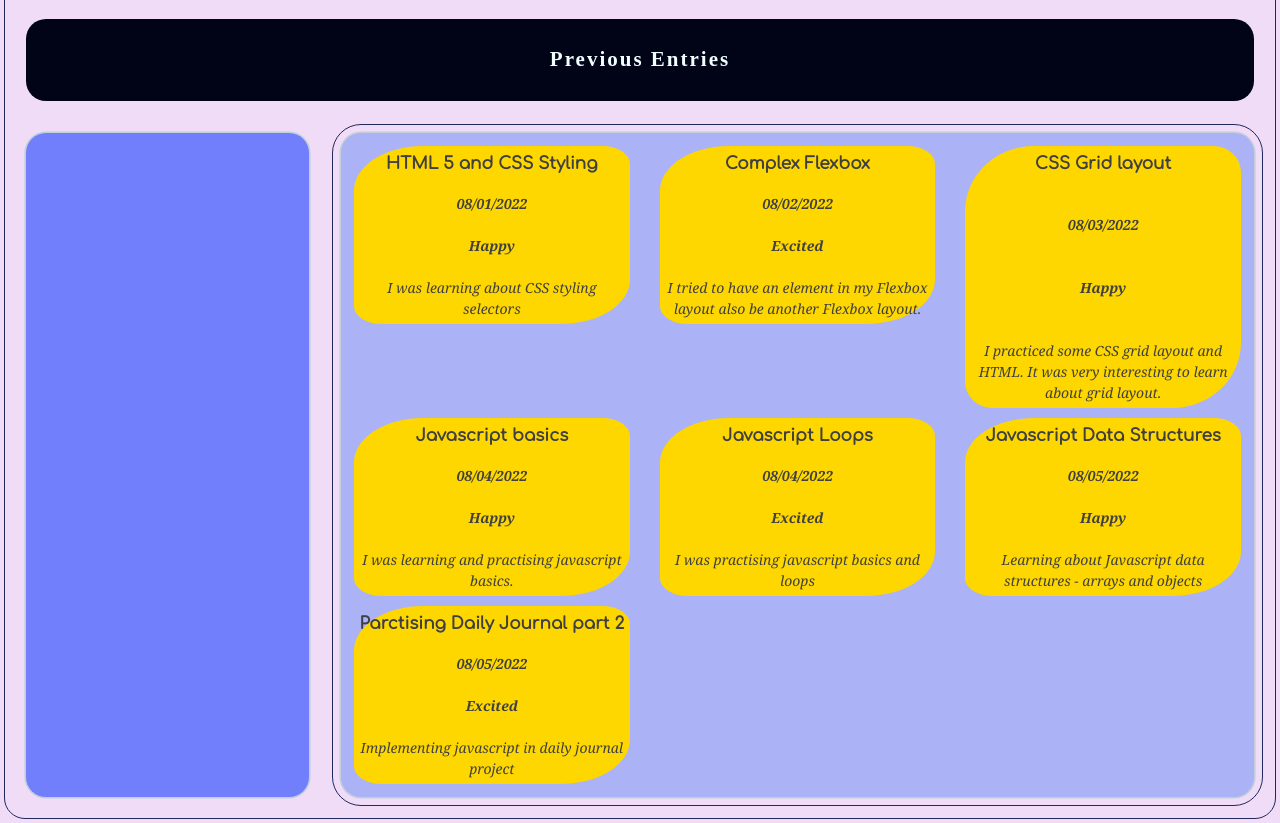
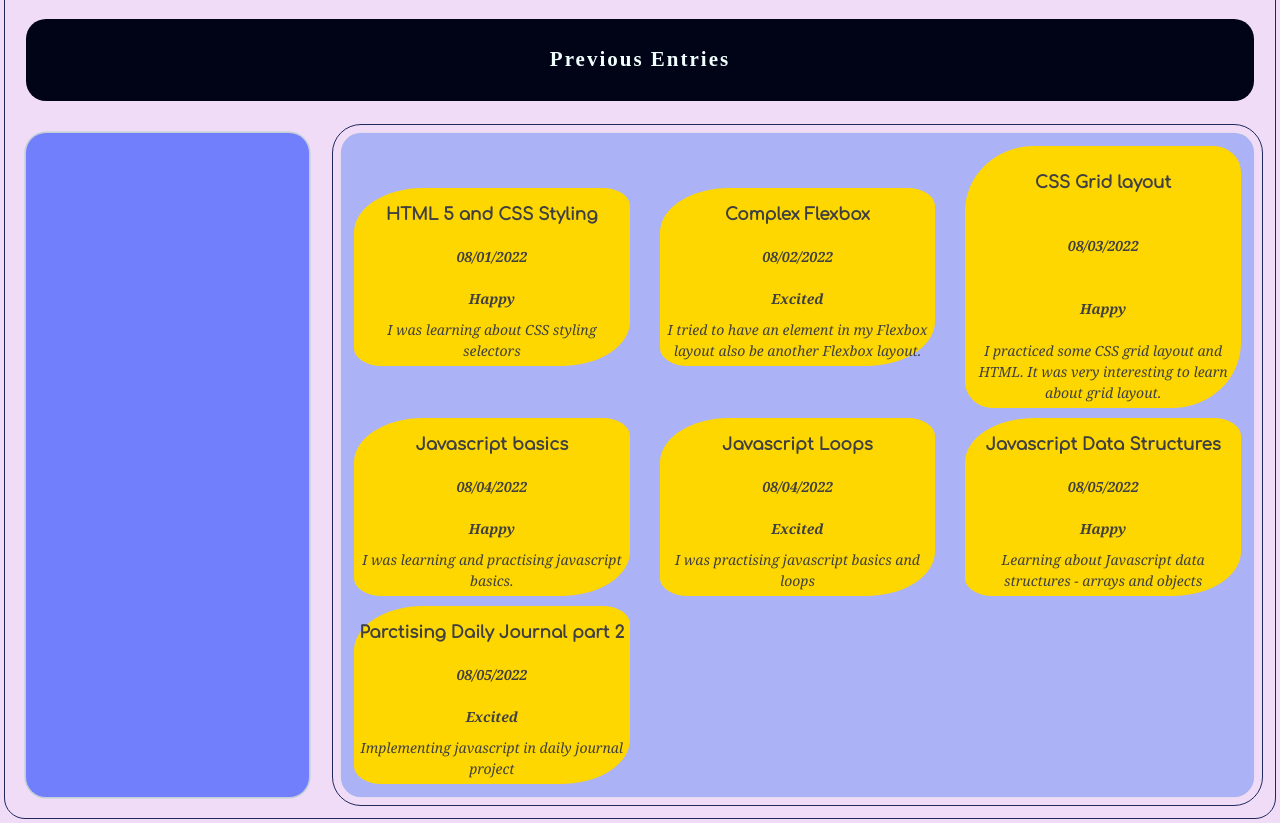
Before and after one commit to GanB/NSS, a website with bundled scripts: page daily-journal/index.html in a window 1280 px wide. Shown: the part 600-1423 px from the top of the page. Built offline with nearby package versions, Linux system fonts and the light colour scheme; a web font is replaced by a local one.

Commit message:
css updates

```diff
--- a/daily-journal/styles/main.css
+++ b/daily-journal/styles/main.css
@@ -120,12 +120,12 @@ h6 {
   grid-area: main;
   background-color: #abb2f5;
   /* min-width: 75vw; */
-  min-height: fit-content;
+  /* min-height: fit-content; */
   margin: 1rem;
   padding: 0.5rem;
   outline-offset: 0.5rem;
   outline: 0.05rem solid #21295c;
-  box-shadow: 0 0 0 0.1rem #c2cfd8;
+  box-shadow: 0 0 0 0.01rem #c2cfd8;
   border-radius: 20px;
 }
 
@@ -149,6 +149,8 @@ h6 {
   margin: 5px;
   border-radius: 25% 10%;
   transition: all 1s ease;
+  justify-self: stretch;
+  align-self: center;
 }
 
 .previous-entries-card-item2 {
@@ -162,6 +164,8 @@ h6 {
   margin: 5px;
   border-radius: 25% 10%;
   transition: all 1s ease;
+  justify-self: stretch;
+  align-self: center;
 }
 
 .previous-entries-card-item3 {
@@ -175,6 +179,8 @@ h6 {
   margin: 5px;
   border-radius: 25% 10%;
   transition: all 1s ease;
+  justify-self: stretch;
+  align-self: center;
 }
 
 .previous-entries-card-item1:hover,
@@ -196,24 +202,32 @@ h6 {
   grid-area: title;
   font-weight: 900;
   font-size: larger;
+  justify-self: center;
+  align-self: center;
 }
 .previous-entries-card-component-date {
   grid-area: date;
   font-style: italic;
   font-family: Cambria, Cochin, Georgia, Times, "Times New Roman", serif;
   font-weight: 700;
+  justify-self: center;
+  align-self: center;
 }
 .previous-entries-card-component-mood {
   grid-area: mood;
   font-style: italic;
   font-family: Cambria, Cochin, Georgia, Times, "Times New Roman", serif;
   font-weight: 700;
+  justify-self: center;
+  align-self: center;
 }
 .previous-entries-card-component-content-details {
   grid-area: content-details;
   font-style: italic;
   font-family: Cambria, Cochin, Georgia, Times, "Times New Roman", serif;
   font-weight: 500;
+  justify-self: center;
+  align-self: center;
 }
 
 .previous-entries-card-component-container {
```
